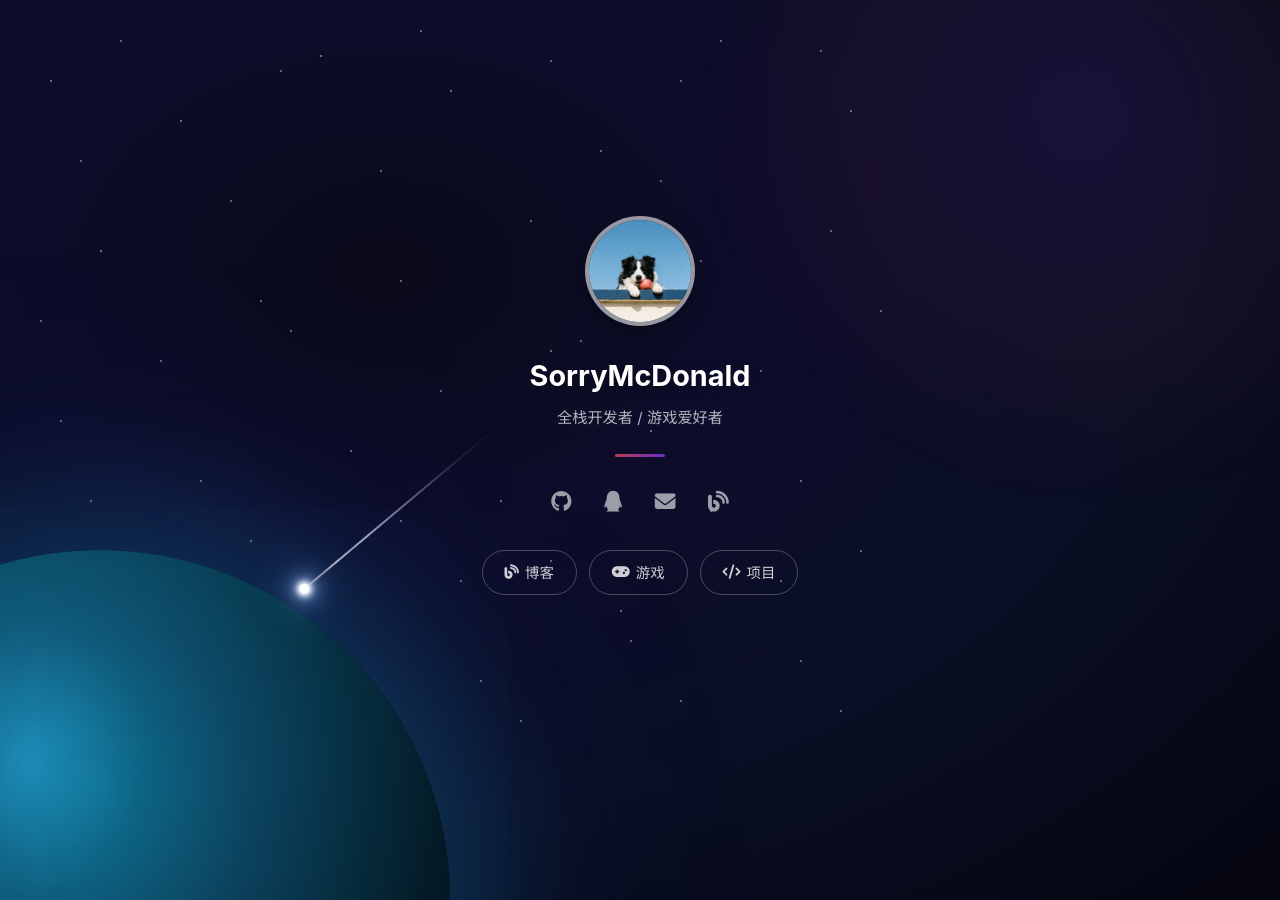
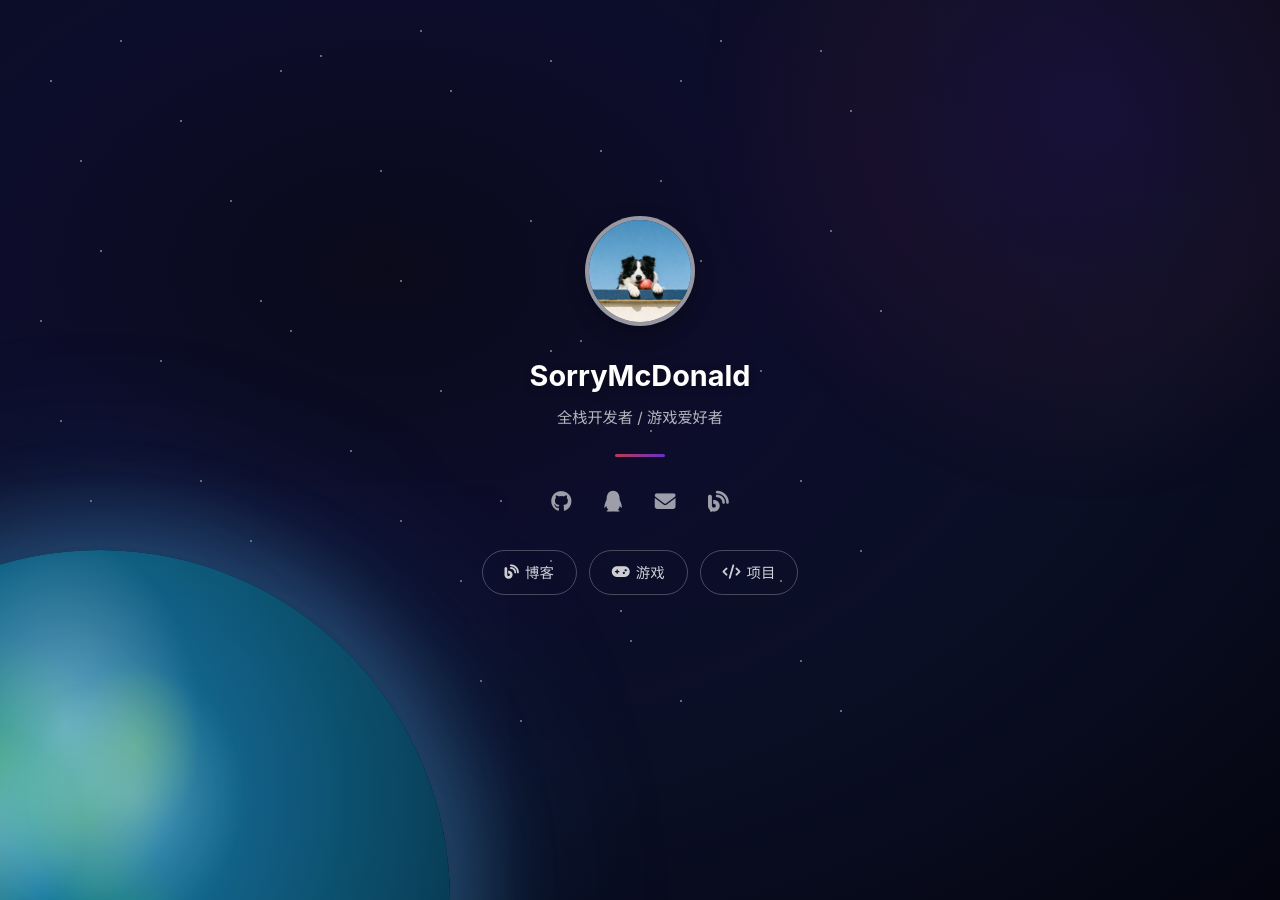
Before and after one commit to huangchen-2/htmlGame, a Jekyll site: the page built from index.md, in a window 1280 px wide. Built offline with Jekyll 4.4.1, drawn with Linux system fonts in a browser that asks for light colours.

Commit message:
移除流星+去边框+地球加大陆云层

```diff
--- a/_layouts/default.html
+++ b/_layouts/default.html
@@ -4,7 +4,7 @@
   <meta charset="UTF-8">
   <meta name="viewport" content="width=device-width, initial-scale=1.0">
   <title>{% if page.title %}{{ page.title }} - {{ site.title }}{% else %}{{ site.title }}{% endif %}</title>
-  <link rel="stylesheet" href="/assets/css/style.css?v=7">
+  <link rel="stylesheet" href="/assets/css/style.css?v=8">
   <link rel="stylesheet" href="https://cdnjs.cloudflare.com/ajax/libs/font-awesome/6.5.0/css/all.min.css">
 </head>
 <body>
--- a/_layouts/home.html
+++ b/_layouts/home.html
@@ -5,14 +5,6 @@ layout: default
 <div class="cover-container">
   <div class="stars"></div>
   <div class="earth"></div>
-  <div class="shooting-star-wrapper">
-    <div class="meteor m1"><div class="m-head"></div><div class="m-tail"></div></div>
-    <div class="meteor m2"><div class="m-head"></div><div class="m-tail"></div></div>
-    <div class="meteor m3"><div class="m-head"></div><div class="m-tail"></div></div>
-    <div class="meteor m4"><div class="m-head"></div><div class="m-tail"></div></div>
-    <div class="meteor m5"><div class="m-head"></div><div class="m-tail"></div></div>
-    <div class="meteor m6"><div class="m-head"></div><div class="m-tail"></div></div>
-  </div>
   <div class="cover-card">
     <img class="avatar" src="/assets/img/avatar.jpg" alt="avatar" onerror="this.style.display='none'">
     <h1 class="name">{{ site.author.name | default: "SorryMcDonald" }}</h1>
--- a/assets/css/style.css
+++ b/assets/css/style.css
@@ -123,94 +123,7 @@ body {
   100% { opacity: 0.3; }
 }
 
-/* ====== 流星 ====== */
-.shooting-star-wrapper {
-  position: absolute;
-  top: 0; left: 0; right: 0; bottom: 0;
-  z-index: 0;
-  pointer-events: none;
-  overflow: hidden;
-}
-
-/* 外层：旋转 + 显隐动画 */
-.meteor {
-  position: absolute;
-  top: 0;
-  left: 0;
-  animation: meteorFade linear infinite;
-  pointer-events: none;
-}
-
-/* 全部从右上→左下，rotate(135°左右) = 指向左下 */
-.m1 { animation-duration: 2.2s; animation-delay: 0s;    left: 75%; top: 40px;  transform: rotate(140deg); }
-.m2 { animation-duration: 2.6s; animation-delay: 0.8s;  left: 85%; top: 100px; transform: rotate(130deg); }
-.m3 { animation-duration: 1.8s; animation-delay: 1.6s;  left: 70%; top: 200px; transform: rotate(145deg); }
-.m4 { animation-duration: 2.4s; animation-delay: 2.4s;  left: 90%; top: 300px; transform: rotate(135deg); }
-.m5 { animation-duration: 1.6s; animation-delay: 0.4s;  left: 80%; top: 150px; transform: rotate(138deg); }
-.m6 { animation-duration: 2.0s; animation-delay: 1.2s;  left: 65%; top: 280px; transform: rotate(142deg); }
-
-/* 尾迹：渐变光线 */
-.m-tail {
-  position: absolute;
-  top: 0; left: 0;
-  width: 180px;
-  height: 2px;
-  background: linear-gradient(90deg,
-    transparent 0%,
-    rgba(180,200,255,0.2) 30%,
-    rgba(220,230,255,0.6) 65%,
-    rgba(255,255,255,0.95) 90%,
-    #fff 100%);
-  border-radius: 100%;
-  animation: tailSlide 1s linear infinite;
-}
-
-.m5 .m-tail, .m1 .m-tail { width: 250px; height: 2px; }
-.m6 .m-tail { width: 130px; height: 1.5px; }
-
-/* 头部光球 */
-.m-head {
-  position: absolute;
-  top: -3px;
-  left: 180px;
-  width: 8px;
-  height: 8px;
-  background: #fff;
-  border-radius: 50%;
-  animation: headSlide 1s linear infinite;
-  box-shadow:
-    0 0 5px 2px rgba(255,255,255,0.95),
-    0 0 10px 4px rgba(200,220,255,0.7),
-    0 0 20px 8px rgba(150,190,255,0.45),
-    0 0 35px 14px rgba(110,160,255,0.25);
-}
-
-.m5 .m-head, .m1 .m-head { left: 250px; top: -4px; width: 10px; height: 10px; }
-.m6 .m-head { left: 130px; top: -2px; width: 5px; height: 5px; }
-
-/* 尾迹滑动 */
-@keyframes tailSlide {
-  from { transform: translateX(0); }
-  to   { transform: translateX(1000px); }
-}
-
-/* 头部跟随 */
-@keyframes headSlide {
-  from { transform: translateX(0); }
-  to   { transform: translateX(1000px); }
-}
-
-/* 流星显隐 */
-@keyframes meteorFade {
-  0%   { opacity: 0; }
-  2%   { opacity: 0; }
-  4%   { opacity: 1; }
-  16%  { opacity: 1; }
-  19%  { opacity: 0; }
-  100% { opacity: 0; }
-}
-
-/* ====== 左下角半个地球 ====== */
+/* ====== 左下角地球 ====== */
 .earth {
   position: absolute;
   bottom: -350px;
@@ -219,21 +132,31 @@ body {
   height: 700px;
   border-radius: 50%;
   z-index: 0;
+  /* 海洋底色 + 大陆色块 + 云层 */
   background:
-    radial-gradient(ellipse at 40% 30%, #1e8db5 0%, #0e5e7a 20%, #093d52 45%, #041a26 70%, #020a10 100%),
-    radial-gradient(ellipse at 50% 45%, rgba(50, 180, 130, 0.55) 0%, transparent 35%),
-    radial-gradient(ellipse at 25% 20%, rgba(80, 200, 220, 0.35) 0%, transparent 25%),
-    radial-gradient(ellipse at 55% 55%, rgba(35, 120, 90, 0.45) 0%, transparent 30%);
+    /* 云层旋臂 */
+    radial-gradient(ellipse at 45% 25%, rgba(255, 255, 255, 0.35) 0%, transparent 25%),
+    radial-gradient(ellipse at 55% 35%, rgba(255, 255, 255, 0.25) 0%, transparent 20%),
+    radial-gradient(ellipse at 30% 40%, rgba(255, 255, 255, 0.3) 0%, transparent 18%),
+    /* 大陆块 */
+    radial-gradient(ellipse at 35% 30%, rgba(40, 160, 90, 0.7) 0%, transparent 18%),
+    radial-gradient(ellipse at 48% 38%, rgba(60, 150, 70, 0.55) 0%, transparent 15%),
+    radial-gradient(ellipse at 55% 28%, rgba(80, 170, 60, 0.5) 0%, transparent 12%),
+    radial-gradient(ellipse at 28% 50%, rgba(50, 140, 80, 0.45) 0%, transparent 14%),
+    radial-gradient(ellipse at 52% 55%, rgba(45, 155, 95, 0.5) 0%, transparent 16%),
+    /* 海洋 */
+    radial-gradient(ellipse at 40% 35%, #1e90b5 0%, #116688 35%, #0a4560 65%, #041d2e 100%);
+  /* 大气光晕 */
   box-shadow:
-    0 0 100px 40px rgba(30, 160, 220, 0.2),
-    0 0 250px 80px rgba(20, 80, 160, 0.12),
-    inset 0 0 80px rgba(0, 0, 0, 0.5);
+    0 0 60px 30px rgba(80, 180, 240, 0.25),
+    0 0 150px 60px rgba(40, 120, 200, 0.15),
+    inset -20px -20px 60px rgba(0, 0, 0, 0.5);
   animation: earthGlow 8s ease-in-out infinite alternate;
 }
 
 @keyframes earthGlow {
-  0%   { box-shadow: 0 0 100px 40px rgba(30, 160, 220, 0.15), 0 0 250px 80px rgba(20, 80, 160, 0.08); }
-  100% { box-shadow: 0 0 140px 50px rgba(40, 180, 240, 0.22), 0 0 280px 90px rgba(30, 100, 180, 0.14); }
+  0%   { box-shadow: 0 0 60px 30px rgba(80, 180, 240, 0.2), 0 0 150px 60px rgba(40, 120, 200, 0.12); }
+  100% { box-shadow: 0 0 80px 40px rgba(100, 200, 255, 0.28), 0 0 180px 70px rgba(50, 140, 220, 0.18); }
 }
 
 /* ====== 毛玻璃卡片本体 ====== */
@@ -241,6 +164,9 @@ body {
   position: relative;
   z-index: 1;
   background: transparent;
+  border: none !important;
+  outline: none;
+  box-shadow: none;
   border-radius: 20px;
   padding: 50px 48px 44px;
   text-align: center;
```
